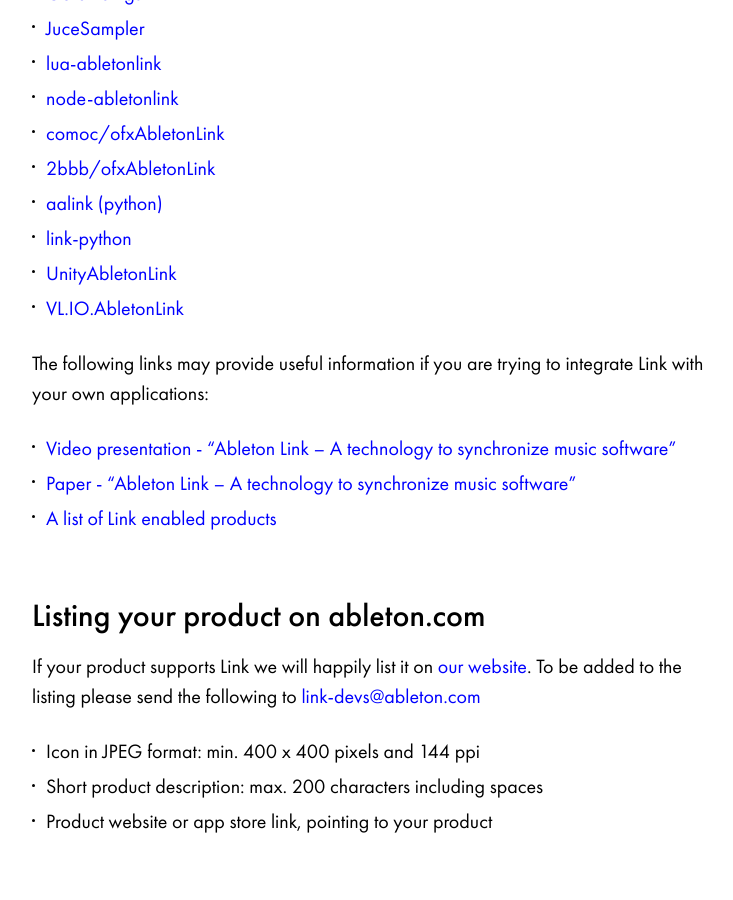
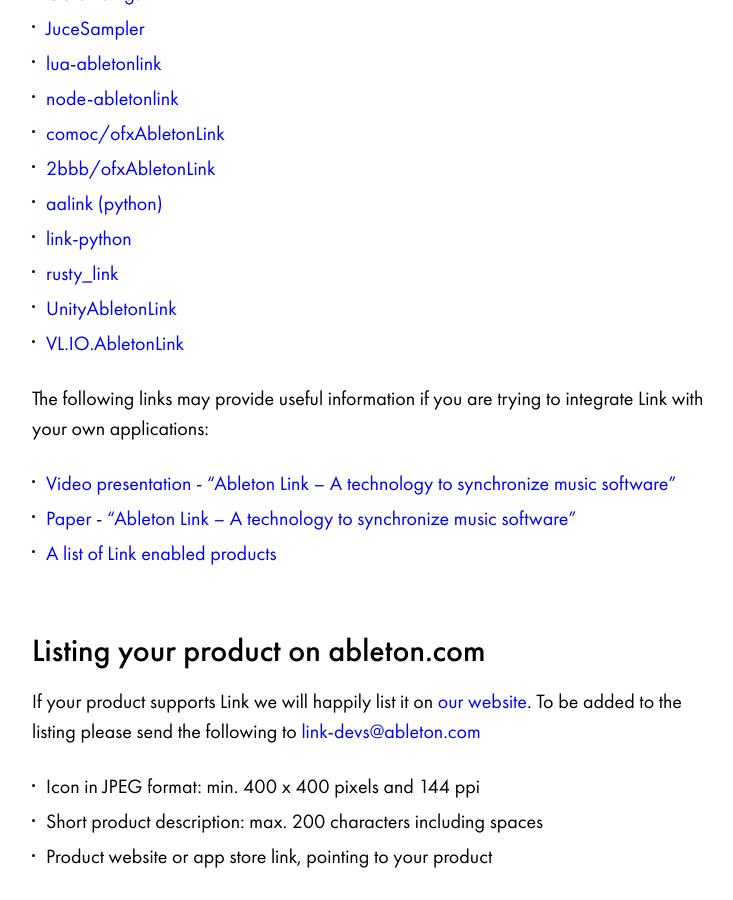
Before and after one commit to Ableton/ableton.github.io, a Jekyll site: the page built from link/index.md, in a window 1280 px wide and 900 px high, scrolled down 6216 px. Shown: the whole window, without its empty margins (268-1001 px from the left). Built offline with Jekyll 4.4.1, drawn with Linux system fonts in a browser that asks for light colours.

Commit message:
Add rusty_link to the Link resources list

```diff
--- a/link/index.md
+++ b/link/index.md
@@ -215,6 +215,7 @@ If you are missing a repository in this list please open a pull request or mail
 - [2bbb/ofxAbletonLink](https://github.com/2bbb/ofxAbletonLink)
 - [aalink (python)](https://github.com/artfwo/aalink)
 - [link-python](https://github.com/gonzaloflirt/link-python)
+- [rusty_link](https://crates.io/crates/rusty_link)
 - [UnityAbletonLink](https://github.com/comoc/UnityAbletonLink)
 - [VL.IO.AbletonLink](https://github.com/SpaceMusicZH/VL.IO.AbletonLink)
 
```
